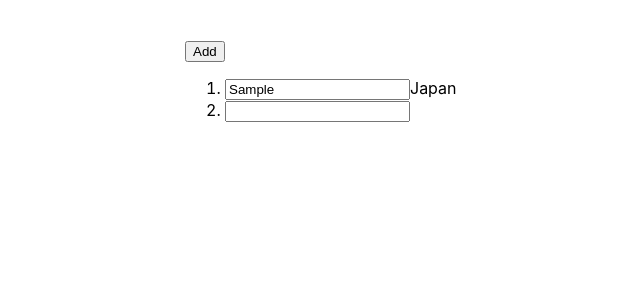
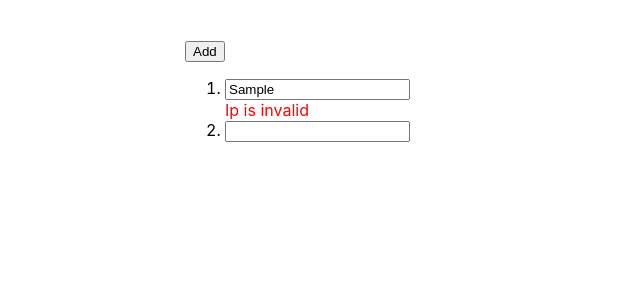
Before and after one commit to egkozlov/ip-searcher, a React (Create React App) app: page / in a window 1280 px wide. Both pictures are taken after typing "Sample" into the empty fields and a click on the button "Add". Shown: the top 300 px of the page, without its empty margins (255-895 px from the left). Built offline with nearby package versions, Linux system fonts and the light colour scheme.

Commit message:
Move search logic to hook and add validation

```diff
--- a/src/App.tsx
+++ b/src/App.tsx
@@ -1,6 +1,6 @@
 import { useState } from "react";
 import styles from "./App.module.css";
-import { SearchItem } from "./SearchItem";
+import { SearchIpListItem } from "./SearchIpListItem";
 
 export const App = () => {
   const [itemsToSearch, setItemsToSearch] = useState([{}]);
@@ -13,7 +13,7 @@ export const App = () => {
     <div className={styles.dialog}>
       <button onClick={handleAddNewRow}>Add</button>
       <ol>
-        {itemsToSearch.map(() => <SearchItem />)}
+        {itemsToSearch.map(() => <SearchIpListItem />)}
       </ol>
     </div>
   </div>;
--- /dev/null
+++ b/src/SearchIpListItem/SearchIpListItem.tsx
@@ -0,0 +1,46 @@
+import { useState } from "react";
+import { useSearchIpLocation } from "./useSearchIpLocation";
+import { isIpValid } from "./ip.validation.util";
+
+export const SearchIpListItem = () => {
+  const [value, setValue] = useState('');
+  const [error, setError] = useState('');
+  const { isLoading, country, searchIpLocation } = useSearchIpLocation();
+
+  const handleOnChange = (event: any) => {
+    setValue(event.target.value);
+  }
+
+  const handleOnBlur = async () => {
+    setError('');
+
+    if (!value) {
+      setError('Value is required');
+      return;
+    }
+
+    if (!isIpValid(value)) {
+      setError('Ip is invalid');
+      return;
+    }
+
+    try {
+      await searchIpLocation(value);
+    } catch (err) {
+      setError('Sorry, something went wrong. Try again later');
+    }
+  }
+
+  return <li>
+    <div>
+      <input
+        value={value}
+        onChange={handleOnChange}
+        onBlur={handleOnBlur}
+        disabled={isLoading}
+      />
+      {isLoading ? 'loading' : country}
+    </div>
+    {error ? <span style={{ color: 'red' }}>{error}</span> : null}
+  </li>;
+}
--- /dev/null
+++ b/src/SearchIpListItem/index.ts
@@ -0,0 +1,3 @@
+import { SearchIpListItem } from "./SearchIpListItem";
+
+export { SearchIpListItem };
--- /dev/null
+++ b/src/SearchIpListItem/ip.validation.util.ts
@@ -0,0 +1,4 @@
+export const isIpValid = (ip: string) => {
+  const v4exact = new RegExp(`^(?:25[0-5]|2[0-4]\\d|1\\d\\d|[1-9]\\d|\\d)(?:\\.(?:25[0-5]|2[0-4]\\d|1\\d\\d|[1-9]\\d|\\d)){3}$`);
+  return v4exact.test(ip);
+}
--- /dev/null
+++ b/src/SearchIpListItem/useSearchIpLocation.ts
@@ -0,0 +1,22 @@
+import { useCallback, useState } from "react";
+import { searchCountry } from "../search.service";
+
+export const useSearchIpLocation = () => {
+  const [isLoading, setIsLoading] = useState(false);
+  const [country, setCountry] = useState('');
+
+  const searchIpLocation = useCallback(async (ip: string) => {
+    setIsLoading(true);
+
+    try {
+      const result: any = await searchCountry(ip);
+      if (result) {
+        setCountry(result.country);
+      }
+    } finally {
+      setIsLoading(false);
+    }
+  }, []);
+
+  return { country, isLoading, searchIpLocation };
+};
--- a/src/SearchItem.tsx
+++ /dev/null
@@ -1,31 +0,0 @@
-import { useState } from "react";
-import { searchCountry } from "./search.service";
-
-export const SearchItem = () => {
-  const [value, setValue] = useState('');
-  const [isLoading, setIsLoading] = useState(false);
-  const [country, setCountry] = useState('');
-
-  const handleOnChange = (event: any) => {
-    setValue(event.target.value);
-  }
-
-  const handleOnBlur = async () => {
-    setIsLoading(true);
-    const result: any = await searchCountry(value);
-    if (result) {
-      setCountry(result.country);
-    }
-    setIsLoading(false);
-  }
-
-  return <li>
-    <input
-      value={value}
-      onChange={handleOnChange}
-      onBlur={handleOnBlur}
-      disabled={isLoading}
-    />
-    {isLoading ? 'loading' : country}
-  </li>;
-}
```
